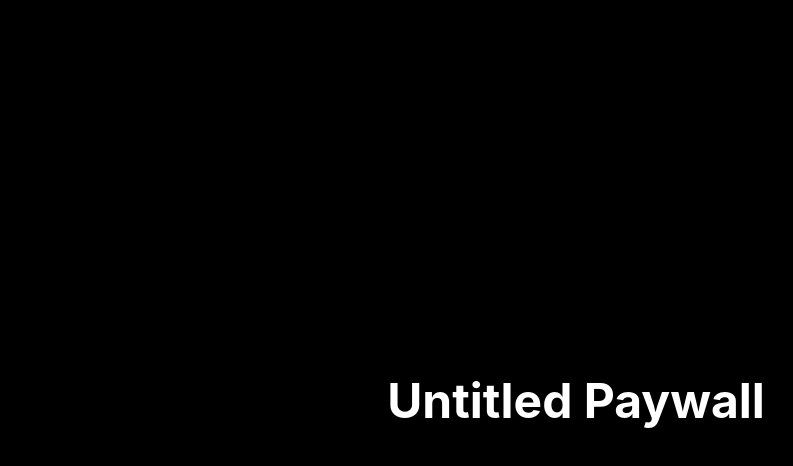
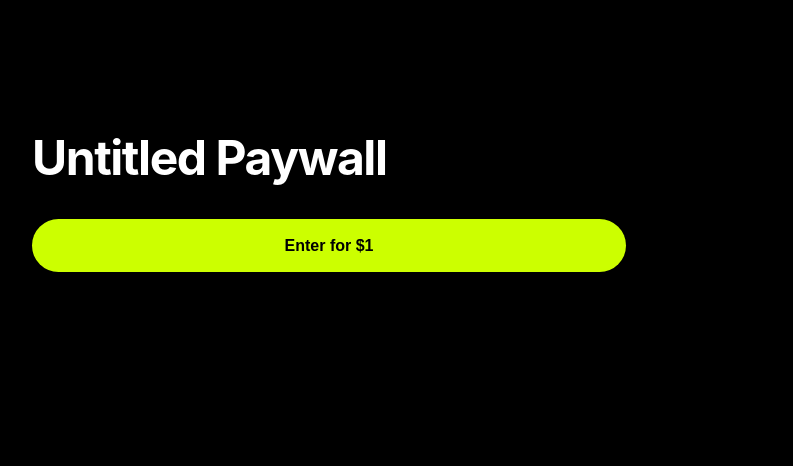
Before and after one commit to SamSamskies/PlebPay, a Next.js app: page / in a window 1280 px wide. Shown: the top 466 px of the page, without its empty margins (64-857 px from the left). Built offline with nearby package versions, Linux system fonts and the light colour scheme.

Commit message:
feat: add CTA
Doesn't work yet though.

```diff
--- /dev/null
+++ b/components/Button/Button.js
@@ -0,0 +1,17 @@
+import styles from "./Button.module.css";
+
+export default function Button({
+  children,
+  bg = "#CCFF00",
+  onClick = () => {},
+}) {
+  return (
+    <button
+      className={styles.button}
+      style={{ backgroundColor: bg }}
+      onClick={onClick}
+    >
+      {children}
+    </button>
+  );
+}
--- /dev/null
+++ b/components/Button/Button.module.css
@@ -0,0 +1,9 @@
+.button {
+  border-radius: 999px;
+  width: 100%;
+  height: 53px;
+  border: none;
+  cursor: pointer;
+  font-weight: bold;
+  font-size: 16px;
+}
--- /dev/null
+++ b/components/Button/index.js
@@ -0,0 +1,3 @@
+import Button from "./Button";
+
+export default Button;
--- /dev/null
+++ b/components/Home/Cta/Cta.js
@@ -0,0 +1,25 @@
+import { useRouter } from "next/router";
+import Button from "../../Button";
+import styles from "./Cta.module.css";
+
+export default function Cta() {
+  const { query, isReady } = useRouter();
+  const title = query.title ?? "Untitled Paywall";
+  const amount = query.amount ?? 1;
+  const displayAmount = new Intl.NumberFormat("en", {
+    style: "currency",
+    currency: "USD",
+  })
+    .format(amount)
+    .replace(/\.00$/, "");
+  const handleClick = () => {
+    window.alert("not implemented yet.");
+  };
+
+  return isReady ? (
+    <div className={styles.ctaContainer}>
+      <h1>{title}</h1>
+      <Button onClick={handleClick}>Enter for {displayAmount}</Button>
+    </div>
+  ) : null;
+}
--- /dev/null
+++ b/components/Home/Cta/Cta.module.css
@@ -0,0 +1,3 @@
+.ctaContainer {
+  width: 594px;
+}
--- /dev/null
+++ b/components/Home/Cta/index.js
@@ -0,0 +1,3 @@
+import Cta from "./Cta";
+
+export default Cta;
--- a/components/Home/Home.js
+++ b/components/Home/Home.js
@@ -1,11 +1,8 @@
 import Head from "next/head";
-import { useRouter } from "next/router";
 import styles from "./Home.module.css";
+import Cta from "./Cta";
 
 export default function Home() {
-  const { query } = useRouter();
-  const title = query.title ?? "Untitled Paywall";
-
   return (
     <div className={styles.container}>
       <Head>
@@ -13,11 +10,8 @@ export default function Home() {
         <meta name="description" content="Generated by create next app" />
         <link rel="icon" href="/favicon.svg" />
       </Head>
-
       <main className={styles.main}>
-        <div>
-          <h1>{title}</h1>
-        </div>
+        <Cta />
       </main>
     </div>
   );
--- a/components/Home/Home.module.css
+++ b/components/Home/Home.module.css
@@ -1,116 +1,8 @@
 .container {
-  padding: 0 2rem;
+  padding: 2rem 6rem;
 }
 
 .main {
   min-height: 100vh;
   padding: 4rem 0;
-  flex: 1;
-  display: flex;
-  flex-direction: column;
-  justify-content: center;
-  align-items: center;
 }
-
-.footer {
-  display: flex;
-  flex: 1;
-  padding: 2rem 0;
-  border-top: 1px solid #eaeaea;
-  justify-content: center;
-  align-items: center;
-}
-
-.footer a {
-  display: flex;
-  justify-content: center;
-  align-items: center;
-  flex-grow: 1;
-}
-
-.title a {
-  color: #0070f3;
-  text-decoration: none;
-}
-
-.title a:hover,
-.title a:focus,
-.title a:active {
-  text-decoration: underline;
-}
-
-.title {
-  margin: 0;
-  line-height: 1.15;
-  font-size: 4rem;
-}
-
-.title,
-.description {
-  text-align: center;
-}
-
-.description {
-  margin: 4rem 0;
-  line-height: 1.5;
-  font-size: 1.5rem;
-}
-
-.code {
-  background: #fafafa;
-  border-radius: 5px;
-  padding: 0.75rem;
-  font-size: 1.1rem;
-  font-family: Menlo, Monaco, Lucida Console, Liberation Mono, DejaVu Sans Mono,
-    Bitstream Vera Sans Mono, Courier New, monospace;
-}
-
-.grid {
-  display: flex;
-  align-items: center;
-  justify-content: center;
-  flex-wrap: wrap;
-  max-width: 800px;
-}
-
-.card {
-  margin: 1rem;
-  padding: 1.5rem;
-  text-align: left;
-  color: inherit;
-  text-decoration: none;
-  border: 1px solid #eaeaea;
-  border-radius: 10px;
-  transition: color 0.15s ease, border-color 0.15s ease;
-  max-width: 300px;
-}
-
-.card:hover,
-.card:focus,
-.card:active {
-  color: #0070f3;
-  border-color: #0070f3;
-}
-
-.card h2 {
-  margin: 0 0 1rem 0;
-  font-size: 1.5rem;
-}
-
-.card p {
-  margin: 0;
-  font-size: 1.25rem;
-  line-height: 1.5;
-}
-
-.logo {
-  height: 1em;
-  margin-left: 0.5rem;
-}
-
-@media (max-width: 600px) {
-  .grid {
-    width: 100%;
-    flex-direction: column;
-  }
-}
--- a/styles/globals.css
+++ b/styles/globals.css
@@ -31,4 +31,5 @@ h6 {
 
 h1 {
   font-size: 3em;
+  letter-spacing: -0.03em;
 }
```
